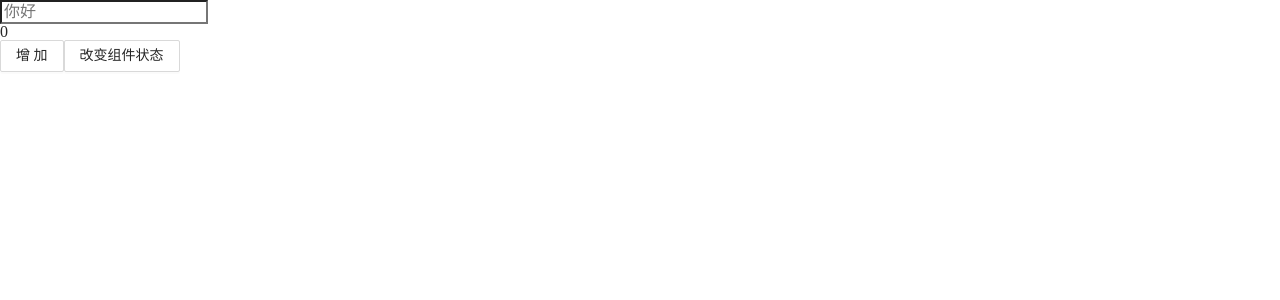
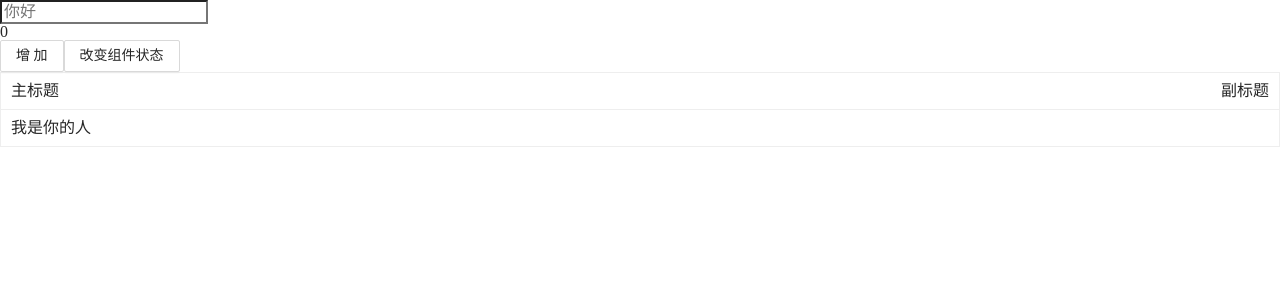
Before and after one commit to zhangzeyu007/vue3-study, a Vue app: page /component in a window 1280 px wide. Shown: the top 300 px of the page. Built offline with nearby package versions, Linux system fonts and the light colour scheme.

Commit message:
feat: 全局组件

```diff
--- /dev/null
+++ b/src/components/Card/index.vue
@@ -0,0 +1,50 @@
+<!--
+ * @Description:
+ * @Author: 张泽雨
+ * @Date: 2022-04-28 14:55:48
+ * @LastEditors: 张泽雨
+ * @LastEditTime: 2022-04-28 15:30:59
+ * @FilePath: \vue3-study\src\components\Card\index.vue
+-->
+
+<template>
+    <div class="card">
+        <div class="card-header">
+            <div>主标题</div>
+            <div>副标题</div>
+        </div>
+        <div class="card-content" v-if="content">
+            {{ content }}
+        </div>
+    </div>
+</template>
+
+<script setup lang="ts">
+type Props = {
+    content?: string;
+};
+
+defineProps<Props>();
+
+</script>
+
+<style lang="less" scoped>
+
+@border: #eee;
+
+.card {
+    border: 1px solid @border;
+    &:hover {
+        box-shadow: 0px 0px 10px @border;
+    }
+    &-header {
+        display: flex;
+        justify-content: space-between;
+        padding: 10px;
+        border-bottom: 1px solid @border;
+    }
+    &-content {
+        padding: 10px;
+    }
+}
+</style>
--- a/src/layout/index.vue
+++ b/src/layout/index.vue
@@ -3,7 +3,7 @@
  * @Author: 张泽雨
  * @Date: 2022-04-28 11:16:36
  * @LastEditors: 张泽雨
- * @LastEditTime: 2022-04-28 14:46:47
+ * @LastEditTime: 2022-04-28 15:04:13
  * @FilePath: \vue3-study\src\layout\index.vue
 -->
 
@@ -20,7 +20,8 @@
                 <Content ref ='contents'
                 :data="list"
                 @on-click="getList"
-                ></Content>
+                >
+                </Content>
             </a-layout-content>
         </a-layout>
     </a-layout>
--- a/src/main.ts
+++ b/src/main.ts
@@ -3,7 +3,7 @@
  * @Author: 张泽雨
  * @Date: 2022-04-13 16:23:52
  * @LastEditors: 张泽雨
- * @LastEditTime: 2022-04-28 11:52:00
+ * @LastEditTime: 2022-04-28 15:23:51
  * @FilePath: \vue3-study\src\main.ts
  */
 import { createApp } from 'vue'
@@ -12,8 +12,9 @@ import router from "./router";
 import Antd from 'ant-design-vue';
 import 'ant-design-vue/dist/antd.css';
 import '@/styles/reset.less';
+import Card from "@/components/card/index.vue";
 
 
 const app = createApp(App);
 app.use(router);
-app.use(Antd).mount("#app")
+app.use(Antd).component('Card', Card).mount("#app")
--- a/src/view/about/component.vue
+++ b/src/view/about/component.vue
@@ -3,7 +3,7 @@
  * @Author: 张泽雨
  * @Date: 2022-04-28 09:59:12
  * @LastEditors: 张泽雨
- * @LastEditTime: 2022-04-28 11:04:21
+ * @LastEditTime: 2022-04-28 15:24:15
  * @FilePath: \vue3-study\src\view\about\component.vue
 -->
 
@@ -11,7 +11,7 @@
 
 <HelloWorld v-if="flag"></HelloWorld>
 <a-button @click="flag = !flag">改变组件状态</a-button>
-
+<Card :content="`我是你的人`"></Card>
 </template>
 
 <script setup lang="ts">
```
